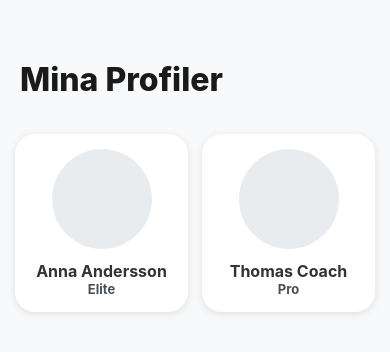
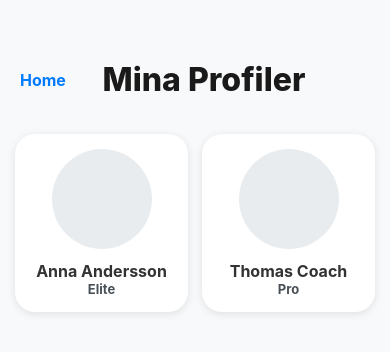
Before and after one commit to tdjohnson1987/coachapp, a React Native app: screen / in a window 390 px wide. Both pictures are taken after a click on the button "PROFILER". Shown: the top 352 px of the page. Built offline with nearby package versions, Linux system fonts and the light colour scheme; some icons are missing.

Commit message:
back to home

```diff
--- a/App.jsx
+++ b/App.jsx
@@ -6,15 +6,22 @@ import HomeView from './src/features/home/HomeView';
 import ProfileSelectionView from './src/features/userProfiles/View/ProfileSelectionView';
 import ProfileView from './src/features/userProfiles/View/ProfileView';
 
-// If you already have these, import them instead of the placeholders
 import VideoAnalyzerView from './src/features/analysis/View/VideoAnalyserView';
 import ReportGeneratorView from './src/features/analysis/View/ReportGeneratorView';
+import { useAnalysisVM } from './src/features/analysis/ViewModel/useAnalysisVM';
 
 export default function App() {
   const [currentScreen, setCurrentScreen] = useState('Home'); // start on Home
   const [selectedProfile, setSelectedProfile] = useState(null);
   const [profiles, setProfiles] = useState([]);
   const [loading, setLoading] = useState(true);
+
+  // create analysis VM ONCE per app render, not inside JSX
+  const analysisVM = useAnalysisVM({
+    coachId: 1,
+    athleteId: 2,
+    sport: 'football',
+  });
 
   // 1. Load profiles from storage on app start
   useEffect(() => {
@@ -95,11 +102,11 @@ export default function App() {
       )}
 
       {currentScreen === 'VideoAnalysis' && (
-        <VideoAnalyzerView />
+        <VideoAnalyzerView navigation={{ navigate }} vm={analysisVM} />
       )}
 
       {currentScreen === 'ReportGenerator' && (
-        <ReportGeneratorView />
+        <ReportGeneratorView navigation={{ navigate }} vm={analysisVM} />
       )}
     </View>
   );
--- a/src/features/analysis/View/VideoAnalyserView.jsx
+++ b/src/features/analysis/View/VideoAnalyserView.jsx
@@ -1,9 +1,8 @@
-
 // src/features/analysis/View/VideoAnalyzerView.jsx
 import React from 'react';
+import { View, Text, Button, StyleSheet } from 'react-native';
 
-
-const VideoAnalyzerView = ({ vm }) => {
+const VideoAnalyzerView = ({ navigation, vm }) => {
   const {
     videoFile,
     videoMeta,
@@ -20,11 +19,47 @@ const VideoAnalyzerView = ({ vm }) => {
   } = vm;
 
   return (
-    <div>
-      <h2>Video Analyzer</h2>
-      {/* UI components for video upload, frame selection, transcription display, and report generation */}
-    </div>
+    <View style={styles.container}>
+      <View style={styles.headerRow}>
+        <Button title="Hem" onPress={() => navigation.navigate('Home')} />
+        <Text style={styles.title}>Videoanalys</Text>
+        {/* filler to balance layout */}
+        <View style={{ width: 60 }} />
+      </View>
+
+      <View style={styles.content}>
+        <Text style={styles.label}>
+          Video: {videoMeta ? videoMeta.name : 'Ingen video vald'}
+        </Text>
+        <Text style={styles.label}>Number of frames: {frames.length}</Text>
+        <Text style={styles.label}>Selected frames: {selectedFrames.length}</Text>
+        <Text style={styles.label}>
+          Transcription: {transcription ? 'OK' : 'Ingen ännu'}
+        </Text>
+        <Text style={styles.label}>
+          Report: {report ? 'Skapad' : 'Ingen rapport'}
+        </Text>
+
+        {loading && <Text style={styles.info}>Loading...</Text>}
+        {error && <Text style={styles.error}>{error}</Text>}
+      </View>
+    </View>
   );
-}
+};
+
+const styles = StyleSheet.create({
+  container: { flex: 1, paddingTop: 60, paddingHorizontal: 20, backgroundColor: '#FFF' },
+  headerRow: {
+    flexDirection: 'row',
+    alignItems: 'center',
+    justifyContent: 'space-between',
+    marginBottom: 24,
+  },
+  title: { fontSize: 24, fontWeight: '800' },
+  content: { gap: 8 },
+  label: { fontSize: 16, color: '#1A1A1A' },
+  info: { marginTop: 12, color: '#6C757D' },
+  error: { marginTop: 12, color: 'red' },
+});
 
 export default VideoAnalyzerView;
--- a/src/features/userProfiles/View/ProfileSelectionView.jsx
+++ b/src/features/userProfiles/View/ProfileSelectionView.jsx
@@ -1,5 +1,14 @@
 import React, { useState } from 'react';
-import { View, Text, TextInput, TouchableOpacity, ScrollView, StyleSheet, Modal, Image, Dimensions } from 'react-native';
+import { View,
+    Text,
+    TextInput,
+    TouchableOpacity,
+    ScrollView,
+    StyleSheet,
+    Modal,
+    Image,
+    Dimensions,
+    navigation } from 'react-native';
 import * as ImagePicker from 'expo-image-picker';
 import { User, Camera, Plus, X } from 'lucide-react-native';
 
@@ -39,9 +48,19 @@ const ProfileSelectionView = ({ navigation, profiles, setProfiles }) => {
     return (
         <ScrollView style={styles.container} contentContainerStyle={{ paddingBottom: 40 }}>
             <View style={styles.headerRow}>
+                {/* Left: Home */}
+                <TouchableOpacity onPress={() => navigation.navigate('Home')}>
+                <Text style={{ color: '#007AFF', fontWeight: '700', fontSize: 16 }}>
+                    Home
+                </Text>
+                </TouchableOpacity>
+
+                {/* Center: title */}
                 <Text style={styles.header}>Mina Profiler</Text>
+
+                {/* Right: + */}
                 <TouchableOpacity style={styles.iconAdd} onPress={() => setIsCreating(true)}>
-                    <Plus color="#007AFF" size={28} />
+                <Plus color="#007AFF" size={28} />
                 </TouchableOpacity>
             </View>
 
```
